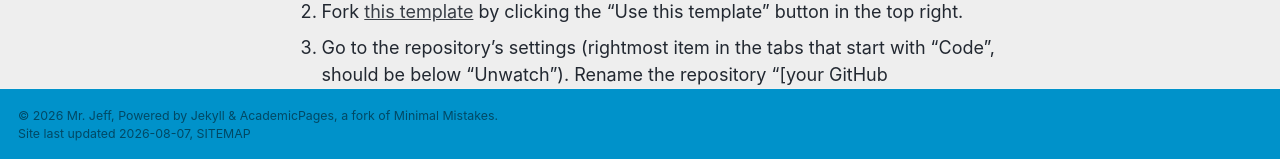
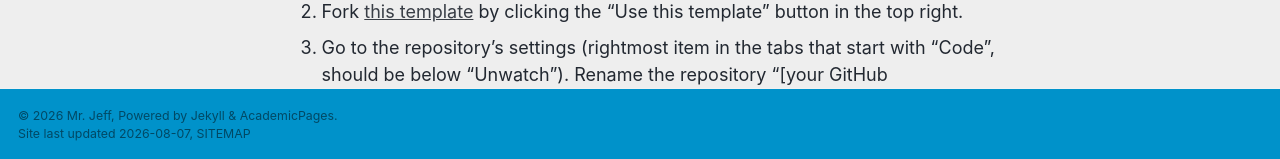
Before and after one commit to CourtsideEngineer/Courtsideengineer.github.io, a Jekyll site: the page built from _pages/about.md, in a window 1280 px wide and 900 px high, scrolled down 588 px. Shown: the part 738-897 px from the top of the window. Built offline with Jekyll 4.4.1, drawn with Linux system fonts in a browser that asks for light colours; a style sheet for code colours, icons or effects is not loaded.

Commit message:
Update footer.html

```diff
--- a/_includes/footer.html
+++ b/_includes/footer.html
@@ -1,6 +1,6 @@
 {% include base_path %}
 
 <div class="page__footer-copyright">
-  &copy; {{ site.time | date: '%Y' }} {{ site.name | default: site.title }}, {{ site.data.ui-text[site.locale].powered_by | default: "Powered by" }} <a href="https://jekyllrb.com" rel="nofollow">Jekyll</a> &amp; <a href="https://github.com/academicpages/academicpages.github.io">AcademicPages</a>, a fork of <a href="https://mademistakes.com/work/minimal-mistakes-jekyll-theme/" rel="nofollow">Minimal Mistakes</a>.<br />
+  &copy; {{ site.time | date: '%Y' }} {{ site.name | default: site.title }}, {{ site.data.ui-text[site.locale].powered_by | default: "Powered by" }} <a href="https://jekyllrb.com" rel="nofollow">Jekyll</a> &amp; <a href="https://github.com/academicpages/academicpages.github.io">AcademicPages</a></a>.<br />
   Site last updated {{ "now" | date: '%Y-%m-%d' }}, <a href="/sitemap/" style="text-transform: uppercase;">{{ site.data.ui-text[site.locale].site_map | default: "Sitemap" }}</a>
 </div>
```
